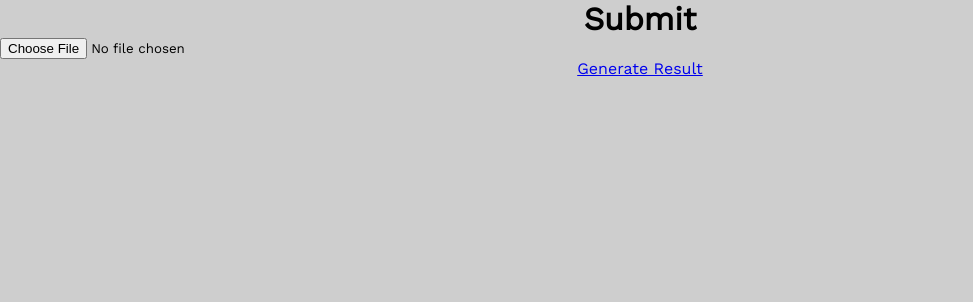
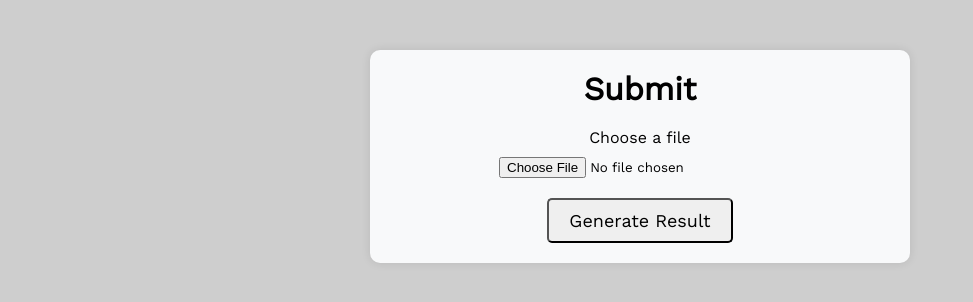
Before and after one commit to TaniKyuun/PestiSafe, a Flask app: page /submit_sample in a window 1280 px wide. Shown: the part 19-321 px from the top of the page, without its empty margins (0-973 px from the left). Run offline with Flask 3, Linux system fonts and the light colour scheme; the visitor is signed in with stand-in values (Sample User, id 1); some libraries are stand-ins or nearby versions.

Commit message:
submit page changes

```diff
--- a/website/static/styles.css
+++ b/website/static/styles.css
@@ -293,8 +293,61 @@ body {
   color: #000000;
 }
 
+/* Submit Sample Page */
+/* Style for container */
+.container {
+  display: flex;
+  flex-direction: column;
+  align-items: center;
+  justify-content: center;
+}
+
+/* Style for container in submit sample page */
+.submit-sample-container {
+  display: flex;
+  flex-direction: column;
+  align-items: center;
+  justify-content: center;
+  margin: 50px auto;
+  padding: 20px;
+  border-radius: 10px;
+  box-shadow: 0px 0px 10px rgba(0, 0, 0, 0.1);
+  background-color: #f8f9fa;
+  width: 80%;
+  max-width: 500px;
+}
+
+/* Style for heading in submit sample page */
+.submit-sample-container h1 {
+  margin-bottom: 20px;
+}
+
+/* Style for form in submit sample page */
+.submit-sample-form {
+  display: flex;
+  flex-direction: column;
+  align-items: center;
+  width: 100%;
+}
+
+/* Style for file label in submit sample page */
+.submit-sample-form .file-label {
+  margin-bottom: 10px;
+}
+
+/* Style for file input in submit sample page */
+.submit-sample-form .form-control {
+  margin-bottom: 20px;
+}
+
+/* Style for button in submit sample page */
+.submit-sample-form .btn {
+  padding: 10px 20px;
+  font-size: 18px;
+  border-radius: 5px;
+}
+
 /* Login section */
-
 /* Style for flash messages */
 .flash {
   padding: 10px; /* Add some padding */
--- a/website/templates/result.html
+++ b/website/templates/result.html
@@ -75,7 +75,7 @@
           <td>Chlorpyrifos</td>
           <td>Organophosphate</td>
           <td>2 mg/kg</td>
-          <td>High Level</td>
+          <td>High Level</td>''
           <td>Do not conform with Codex MRL; Toxic</td>
           <td>Diminish the concentration of pesticide treatment to less than or equal to 2mg/kg.</td>
         </tr>
--- a/website/templates/submit_sample.html
+++ b/website/templates/submit_sample.html
@@ -1,12 +1,12 @@
 {% extends "base.html" %}
 {% block title %}Submit Sample{% endblock %}
 {% block content %}
-  <h1 align="center">Submit</h1>
-  <form method="post" enctype="multipart/form-data">
-    <input type="file" name="image" id="image" class="form-control">
-    <br />
-    <div align="center">
-      <a href="{{ url_for("views.dashboard") }}" class="btn btn-primary">Generate Result</a>
-    </div>
-  </form>
+  <div class="container submit-sample-container">
+    <h1>Submit</h1>
+    <form method="post" enctype="multipart/form-data" class="submit-sample-form">
+      <label for="image" class="file-label">Choose a file</label>
+      <input type="file" name="image" id="image" class="form-control">
+      <button type="submit" class="btn btn-primary">Generate Result</button>
+    </form>
+  </div>
 {% endblock %}
```
